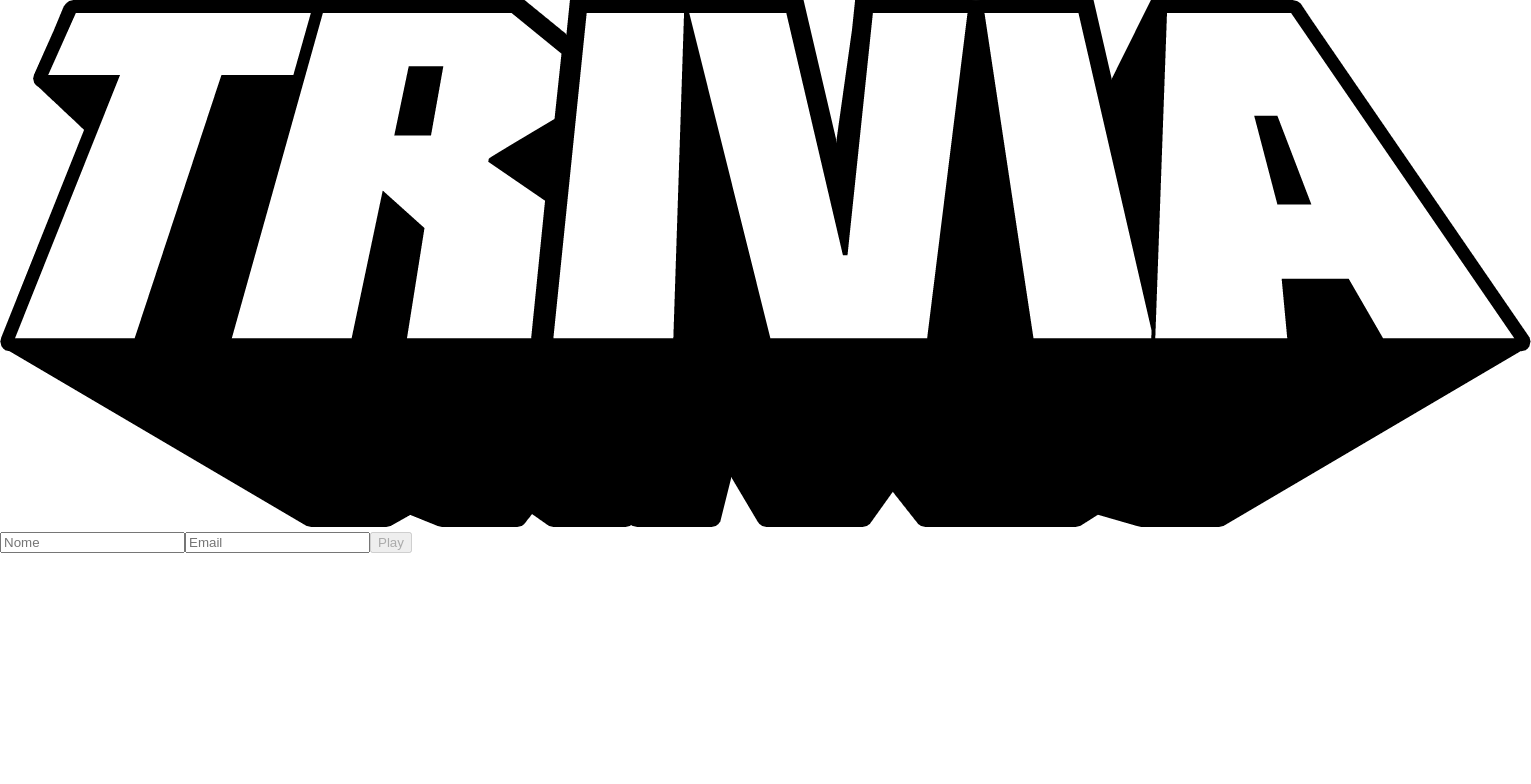
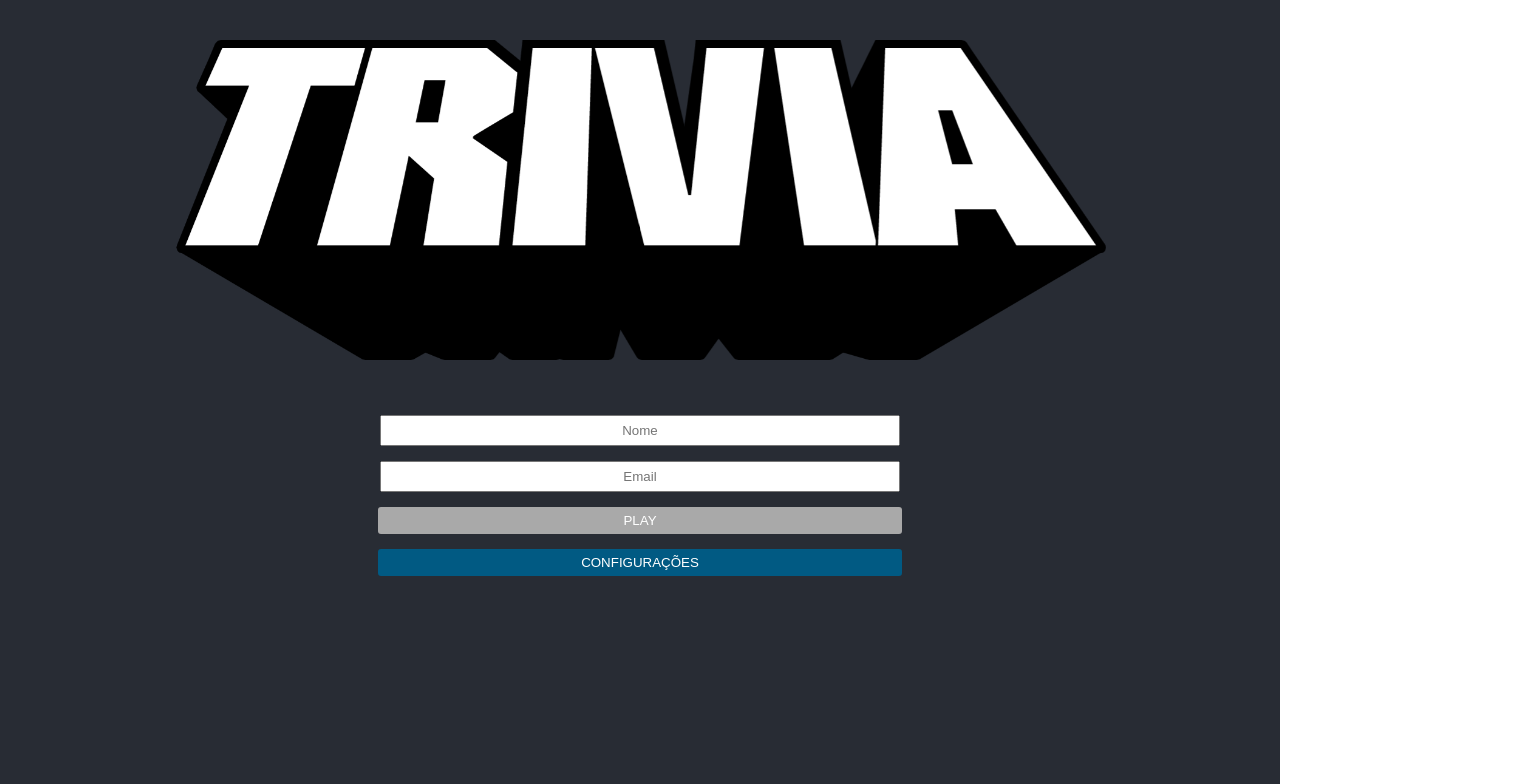
Before and after one commit to lucasmpimentel/Trivia_React_Redux, a React (Create React App) app: page / in a window 1280 px wide. Shown: the top 784 px of the page, 1531 px wide, since content can reach past the window. Built offline with nearby package versions, Linux system fonts and the light colour scheme.

Commit message:
requisito-04. finalizado

```diff
--- a/package.json
+++ b/package.json
@@ -21,8 +21,8 @@
   "scripts": {
     "cy": "cypress run",
     "cy:open": "cypress open",
-    "start": "react-scripts start",
-    "build": "react-scripts build",
+    "start": "export SET NODE_OPTIONS=--openssl-legacy-provider && react-scripts start",
+    "build": "export SET NODE_OPTIONS=--openssl-legacy-provider && react-scripts build",
     "test": "react-scripts test",
     "test:watch": "react-scripts test --watchAll",
     "eject": "react-scripts eject",
--- a/src/App.css
+++ /dev/null
@@ -1,57 +0,0 @@
-.App {
-  text-align: center;
-}
-
-.App-logo {
-  height: 40vmin;
-  pointer-events: none;
-}
-
-.red-border {
-  border: 1px solid red;
-}
-
-.green-border {
-  border: 1px solid green;
-}
-
-@media ( prefers-reduced-motion : no-preference ) {
-
-  .App-logo {
-    animation: shake infinite 0.82s cubic-bezier(0.36, 0.07, 0.19, 0.97) both;
-  }
-}
-
-.App-header {
-  align-items: center;
-  background-color: #282c34;
-  color: white;
-  display: flex;
-  flex-direction: column;
-  font-size: calc(10px + 2vmin);
-  justify-content: center;
-  min-height: 100vh;
-}
-
-.App-link {
-  color: #61dafb;
-}
-
-@keyframes shake {
-
-  10%, 90% {
-    transform: translate3d(-1px, 0, 0);
-  }
-
-  20%, 80% {
-    transform: translate3d(2px, 0, 0);
-  }
-
-  30%, 50%, 70% {
-    transform: translate3d(-4px, 0, 0);
-  }
-
-  40%, 60% {
-    transform: translate3d(4px, 0, 0);
-  }
-}
--- a/src/App.js
+++ b/src/App.js
@@ -6,13 +6,11 @@ import Login from './pages/Login';
 
 export default function App() {
   return (
-    <div className="App">
     <BrowserRouter>
       <Switch>
         <Route exact path="/" component={ Login } />
         <Route exact path="/dashboard" component={ Dashboard } />
       </Switch>
     </BrowserRouter>
-    </div>
   );
 }
--- /dev/null
+++ b/src/components/Header.jsx
@@ -0,0 +1,74 @@
+import React, { Component } from 'react';
+import { connect } from 'react-redux';
+import PropTypes from 'prop-types';
+import logo from '../trivia.png';
+import '../styles/Header.css';
+
+class Header extends Component {
+  state = {
+    userName: '',
+    userEmail: '',
+    userScore: 0,
+  }
+
+  // Tive problemas ao usar arrow na didmount, por isso mantive nesse padrão.
+  componentDidMount() {
+    const getPlayerJSON = localStorage.getItem('player');
+    const recoveryPlayer = JSON.parse(getPlayerJSON);
+    this.setState({
+      userName: recoveryPlayer.name,
+      userEmail: recoveryPlayer.gravatarEmail,
+    });
+  }
+
+  render() {
+    const { userNameRedux, userScoreRedux } = this.props;
+    const { userEmail, userName, userScore } = this.state;
+    return (
+      <header className="header-container">
+        <div className="profile-container">
+          <img
+            className="profile-image"
+            data-testid="header-profile-picture"
+            src={ `https://www.gravatar.com/avatar/${userEmail}` }
+            alt="profile"
+          />
+          { userNameRedux !== '' ? (
+            <h2
+              className="player-name"
+              data-testid="header-player-name"
+            >
+              {userNameRedux}
+            </h2>
+          ) : (
+            <h2 className="player-name" data-testid="header-player-name">{userName}</h2>
+          )}
+        </div>
+        <div className="logo-container">
+          <img className="trivia-logo" src={ logo } alt="logo" />
+        </div>
+        <div className="score-container">
+          { userScoreRedux ? (
+            <h2 data-testid="header-score">{`Placar: ${userScoreRedux}`}</h2>
+          ) : (
+            <h2 data-testid="header-score">{ `Placar: ${userScore}` }</h2>
+          )}
+        </div>
+      </header>
+    );
+  }
+}
+
+const mapStateToProps = (state) => ({
+  userNameRedux: state.player.name,
+  /* userEmailRedux: state.player.gravatarEmail, */
+  userScoreRedux: state.player.score,
+});
+
+export default connect(mapStateToProps)(Header);
+
+Header.propTypes = {
+  /* userEmailRedux: PropTypes.string.isRequired, */
+  userNameRedux: PropTypes.string.isRequired,
+  userScoreRedux: PropTypes.number.isRequired,
+};
--- a/src/index.js
+++ b/src/index.js
@@ -1,6 +1,6 @@
 import React from 'react';
 import ReactDOM from 'react-dom';
-import './index.css';
+import './styles/index.css';
 import { Provider } from 'react-redux';
 import App from './App';
 import * as serviceWorker from './serviceWorker';
--- a/src/pages/Dashboard.jsx
+++ b/src/pages/Dashboard.jsx
@@ -1,13 +1,29 @@
 import React, { Component } from 'react';
+import { connect } from 'react-redux';
+import PropTypes from 'prop-types';
+import { changeScore } from '../redux/actions';
+import Header from '../components/Header';
 
 class Dashboard extends Component {
+  handleClick = () => {
+    const { dispatch } = this.props;
+    dispatch(changeScore({ score: 1 }));
+  }
+
   render() {
+    const { handleClick } = this;
     return (
-      <div>
+      <main>
+        <Header />
         Olá
-      </div>
+        <button type="button" onClick={ handleClick }>TESTE ACTION SCORE</button>
+      </main>
     );
   }
 }
 
-export default Dashboard;
+Dashboard.propTypes = {
+  dispatch: PropTypes.func.isRequired,
+};
+
+export default connect()(Dashboard);
--- a/src/pages/Login.jsx
+++ b/src/pages/Login.jsx
@@ -1,10 +1,11 @@
 import React, { Component } from 'react';
 import PropTypes from 'prop-types';
 import { connect } from 'react-redux';
+import md5 from 'crypto-js/md5';
 import getTokenAPI from '../redux/actions/fetch';
-import { token } from '../redux/actions';
+import { token, player } from '../redux/actions';
 import logo from '../trivia.png';
-// import '../App.css';
+import '../styles/Login.css';
 
 class Login extends Component {
   state = {
@@ -23,11 +24,19 @@ class Login extends Component {
 
   handleSubmit = async (event) => {
     event.preventDefault();
+    const { userEmail, userName } = this.state;
     const { dispatch, history } = this.props;
+    const encryptEmail = md5(userEmail).toString();
+    const playerState = {
+      name: userName,
+      gravatarEmail: encryptEmail,
+    };
+    const playerJSON = JSON.stringify(playerState);
     const tokenUser = await getTokenAPI();
-    const saveTokenUser = (item) => localStorage.setItem('token', item);
-    saveTokenUser(tokenUser);
+    window.localStorage.setItem('token', tokenUser);
+    window.localStorage.setItem('player', playerJSON);
     dispatch(token(tokenUser));
+    dispatch(player(playerState));
     history.push('/dashboard');
   }
 
@@ -35,14 +44,15 @@ class Login extends Component {
     const { handleChange, handleSubmit } = this;
     const { buttonDisabled, userEmail, userName } = this.state;
     return (
-      <main>
-        <div className="App">
+      <main className="App">
+        <div>
           <header className="App-header">
             <img src={ logo } className="App-logo" alt="logo" />
           </header>
         </div>
         <form className="login-container" onSubmit={ handleSubmit }>
           <input
+            className="input-login"
             type="text"
             data-testid="input-player-name"
             placeholder="Nome"
@@ -51,6 +61,7 @@ class Login extends Component {
             onChange={ handleChange }
           />
           <input
+            className="input-login"
             type="email"
             data-testid="input-gravatar-email"
             placeholder="Email"
@@ -59,11 +70,20 @@ class Login extends Component {
             value={ userEmail }
           />
           <button
+            className="input-login button-login"
             type="submit"
             data-testid="btn-play"
             disabled={ buttonDisabled }
           >
             Play
+          </button>
+          <button
+            className="input-login button-settings"
+            type="button"
+            data-testid="btn-settings"
+            onClick="#"
+          >
+            Configurações
           </button>
         </form>
       </main>
--- /dev/null
+++ b/src/styles/Header.css
@@ -0,0 +1,40 @@
+.header-container {
+  align-items: center;
+  border: 1px solid;
+  display: flex;
+  justify-content: space-between;
+  padding: 10px;
+}
+
+.profile-container {
+  align-items: center;
+  display: flex;
+  flex-wrap: wrap;
+  justify-content: space-between;
+  width: 30vw;
+}
+
+.profile-container h2 {
+  margin: 0 0 0 5px;
+}
+
+.logo-container {
+  align-items: center;
+  display: flex;
+  justify-content: center;
+  width: 30vw;
+}
+
+.trivia-logo {
+  align-self: center;
+  display: flex;
+  justify-self: center;
+  max-width: 200px;
+}
+
+.score-container {
+  align-items: center;
+  display: flex;
+  justify-content: center;
+  width: 30vw;
+}
--- /dev/null
+++ b/src/styles/Login.css
@@ -0,0 +1,126 @@
+.App {
+  align-items: center;
+  background-color: #282c34;
+  display: flex;
+  flex-direction: column;
+  text-align: center;
+}
+
+.App-logo {
+  height: 40vmin;
+  pointer-events: none;
+}
+
+.red-border {
+  border: 1px solid red;
+}
+
+.green-border {
+  border: 1px solid green;
+}
+
+.login-container {
+  align-items: center;
+  display: flex;
+  flex-direction: column;
+  min-height: 50vh;
+  width: 40vw;
+}
+
+.input-login {
+  margin-top: 15px;
+  min-height: 25px;
+  text-align: center;
+  width: 100%;
+}
+
+.button-login {
+  align-items: center;
+  appearance: none;
+  background-color: rgb(187, 6, 6);
+  border: none;
+  border-radius: 3px;
+  box-sizing: content-box;
+  color: white;
+  cursor: pointer;
+  display: flex;
+  justify-content: center;
+  text-decoration: none;
+  text-transform: uppercase;
+}
+
+.button-login:disabled {
+  background-color: darkgray;
+}
+
+.button-login:active {
+  background-color: rgb(0, 124, 0);
+}
+
+.button-login:not( [ disabled ] ):hover {
+  background-color: rgb(235, 0, 0);
+}
+
+.button-settings {
+  align-items: center;
+  appearance: none;
+  background-color: rgb(1, 90, 131);
+  border: none;
+  border-radius: 3px;
+  box-sizing: content-box;
+  color: white;
+  cursor: pointer;
+  display: flex;
+  justify-content: center;
+  text-decoration: none;
+  text-transform: uppercase;
+}
+
+.button-settings:hover {
+  background-color: rgb(18, 172, 243);
+}
+
+.button-settings:active {
+  background-color: rgb(2, 33, 58);
+}
+
+@media ( prefers-reduced-motion : no-preference ) {
+
+  .App-logo {
+    animation: shake infinite 0.82s cubic-bezier(0.36, 0.07, 0.19, 0.97) both;
+  }
+}
+
+.App-header {
+  align-items: center;
+  background-color: #282c34;
+  color: white;
+  display: flex;
+  flex-direction: column;
+  font-size: calc(10px + 2vmin);
+  justify-content: center;
+  min-height: 50vh;
+}
+
+.App-link {
+  color: #61dafb;
+}
+
+@keyframes shake {
+
+  10%, 90% {
+    transform: translate3d(-1px, 0, 0);
+  }
+
+  20%, 80% {
+    transform: translate3d(2px, 0, 0);
+  }
+
+  30%, 50%, 70% {
+    transform: translate3d(-4px, 0, 0);
+  }
+
+  40%, 60% {
+    transform: translate3d(4px, 0, 0);
+  }
+}
```
Also changed, not shown: src/styles/index.css (renamed from src/index.css), 1 other file (tests, documents, lock files or other folders). Lines whose indentation alone changed are shown as unchanged.
